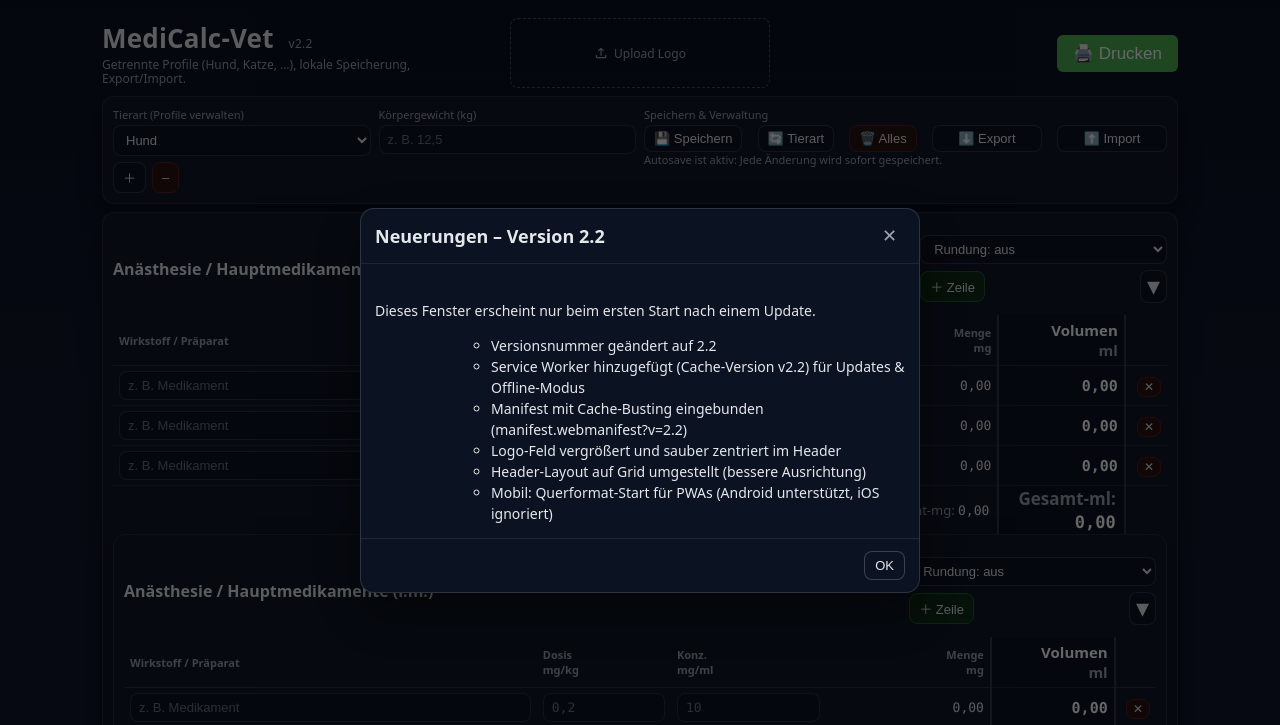
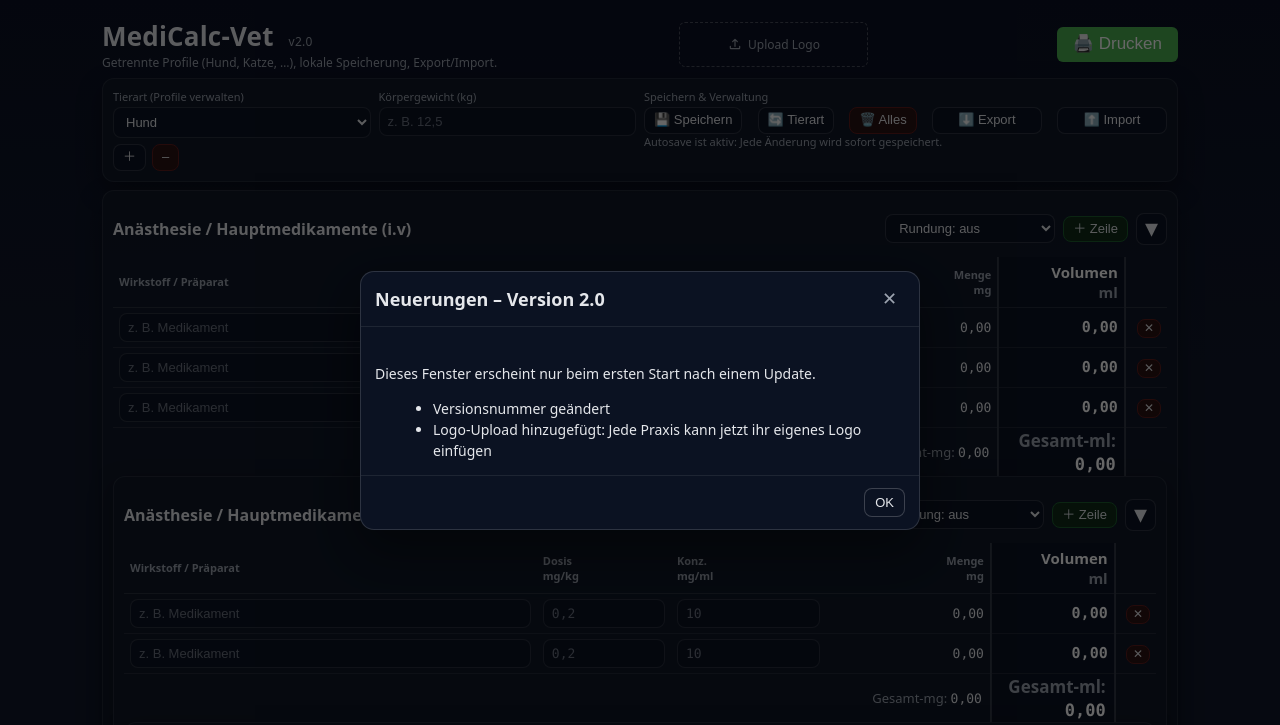
Before and after one commit to Marco201080/dsierrechner, a plain HTML site: page index.html in a window 1280 px wide. Shown: the top 725 px of the page. Drawn offline with Linux system fonts and the light colour scheme.

Commit message:
Add files via upload

```diff
--- a/index.html
+++ b/index.html
@@ -4,7 +4,6 @@
   <meta charset="utf-8" />
   <meta name="viewport" content="width=device-width, initial-scale=1" />
   <title>MediCalc-Vet – Profile (v5.2)</title>
-  <link rel="manifest" href="manifest.webmanifest?v=2.2">
   <style>
     :root { --bg:#0f172a; --panel:#111827; --ink:#e5e7eb; --muted:#9ca3af; --accent:#22c55e; --danger:#ef4444; --sep:rgba(255,255,255,.10); }
     * { box-sizing: border-box; }
@@ -45,7 +44,17 @@
     @media (max-width: 720px) { .grid { grid-template-columns: repeat(6, 1fr); } }
 
 
-/* Logo area (cleaned) will be styled below */.footer-mk {
+/* Logo Styling */
+.logo-wrap { display:flex; align-items:center; justify-content:center; padding:0 12px; }
+.logo-wrap img { height: 60px; width:auto; display:block; }
+@media (max-width: 640px) { .logo-wrap img { height: 45px; } }
+ }
+
+
+
+
+
+.footer-mk {
   margin-top: 20px;
   width: 100%;
   text-align: right;
@@ -66,17 +75,6 @@ table thead th:last-child,
 table tfoot td:last-child {
   font-size: 15px;
   font-weight: bold;
-}
-
-
-/* --- Header layout: perfect center for logo, actions right --- */
-header { display:grid; grid-template-columns: 1fr auto 1fr; align-items:center; gap:10px; margin-bottom:8px; }
-.header-left { grid-column: 1; }
-.logo-wrap { grid-column: 2; display:flex; align-items:center; justify-content:center; padding:0 12px; }
-.actions { grid-column: 3; display:flex; justify-content:flex-end; align-items:center; }
-#logo-slot img { width:100%; height:100%; display:none; object-fit:contain; }
-@media (max-width: 640px) {
-  #logo-slot { width:200px !important; height:60px !important; }
 }
 
 </style>
@@ -119,6 +117,9 @@ header { display:grid; grid-template-columns: 1fr auto 1fr; align-items:center;
   background-color: #45a049 !important;
 }
 </style>
+
+
+<link rel="manifest" href="manifest.webmanifest">
 <meta name="theme-color" content="#0b0f14">
 <link rel="apple-touch-icon" href="icons/icon-180.png">
 
@@ -235,6 +236,7 @@ table tfoot td:nth-last-child(2) {
   color: #ffffff !important;
 }
 </style>
+<link rel="manifest" href="manifest.webmanifest">
 <link rel="icon" type="image/png" href="mc-icon.png">
 
 <style>
@@ -271,6 +273,39 @@ table tfoot td:nth-last-child(2) {
   font-size: 18px; cursor: pointer; padding: 4px 8px; border-radius: 6px;
 }
 #version-modal .btn-x:hover { background: rgba(255,255,255,.06); color: #e5e7eb; }
+
+/* === Landscape fixes for table headers (rounding + add-row buttons) === */
+@media (orientation: landscape) {
+  .card > .rowbar { gap: 10px; }
+  .card > .rowbar > strong {
+    flex: 1 1 auto;
+    min-width: 200px;
+  }
+  .card > .rowbar > .rowbar {
+    flex: 0 0 auto;
+    display: flex;
+    align-items: center;
+    gap: 8px;
+    flex-wrap: nowrap;      /* keep controls on one line in landscape */
+    white-space: nowrap;
+  }
+  .card select.btn {
+    min-width: 170px;       /* stable width for the 'Rundung' select */
+  }
+  .btn, .btn.accent, .btn.danger, .btn.ghost {
+    vertical-align: middle;
+    line-height: 1.1;       /* consistent control heights */
+  }
+  /* Make toggle icon button consistent */
+  #btn-toggle-1, #btn-toggle-2, #btn-toggle-3 {
+    padding: 0 8px !important;
+    height: 32px;
+    display: inline-flex;
+    align-items: center;
+    justify-content: center;
+  }
+}
+
 </style>
 
 </head>
@@ -278,12 +313,12 @@ table tfoot td:nth-last-child(2) {
   <div class="wrap">
     <header>
       <div class="header-left">
-        <h1>MediCalc-Vet <span style="font-size:12px; font-weight:normal; color:#9ca3af; margin-left:8px;">v2.2</span></h1>
+        <h1>MediCalc-Vet <span style="font-size:12px; font-weight:normal; color:#9ca3af; margin-left:8px;">v2.0</span></h1>
         <div class="sub">Getrennte Profile (Hund, Katze, …), lokale Speicherung, Export/Import.</div>
       </div>
 
 <div class="logo-wrap" title="Praxis-Logo">
-  <div id="logo-slot" tabindex="0" role="button" aria-label="Logo hochladen" style="width:260px;height:70px;position:relative;overflow:hidden;display:flex;align-items:center;justify-content:center;border:1px dashed rgba(255,255,255,.25);border-radius:8px;background:transparent;margin:auto;">
+  <div id="logo-slot" tabindex="0" role="button" aria-label="Logo hochladen" style="width:189px;height:45px;position:relative;overflow:hidden;display:flex;align-items:center;justify-content:center;border:1px dashed rgba(255,255,255,.25);border-radius:6px;background:transparent;">
     <input type="file" id="logo-input" accept="image/*" aria-label="Logo-Datei auswählen" style="display:none;">
     <div id="logo-placeholder" style="display:flex;gap:6px;align-items:center;font-size:12px;color:#9ca3af;pointer-events:none;">
       <!-- tiny inline upload icon -->
@@ -914,19 +949,15 @@ if ('serviceWorker' in navigator) {
 <div id="version-modal-backdrop" role="dialog" aria-modal="true" aria-labelledby="version-modal-title">
   <div id="version-modal">
     <header>
-      <h3 id="version-modal-title">Neuerungen – Version&nbsp;2.2</h3>
+      <h3 id="version-modal-title">Neuerungen – Version&nbsp;2.0</h3>
       <button class="btn-x" id="version-modal-x" aria-label="Popup schließen">✕</button>
     </header>
     <div class="modal-body">
       <p>Dieses Fenster erscheint nur beim ersten Start nach einem Update.</p>
-      <ul><ul>
-  <li>Versionsnummer geändert auf 2.2</li>
-  <li>Service Worker hinzugefügt (Cache-Version v2.2) für Updates & Offline-Modus</li>
-  <li>Manifest mit Cache-Busting eingebunden (manifest.webmanifest?v=2.2)</li>
-  <li>Logo-Feld vergrößert und sauber zentriert im Header</li>
-  <li>Header-Layout auf Grid umgestellt (bessere Ausrichtung)</li>
-  <li>Mobil: Querformat-Start für PWAs (Android unterstützt, iOS ignoriert)</li>
-</ul></ul>
+      <ul>
+        <li>Versionsnummer geändert</li>
+        <li>Logo-Upload hinzugefügt: Jede Praxis kann jetzt ihr eigenes Logo einfügen</li>
+      </ul>
     </div>
     <div class="modal-actions">
       <button class="btn-close" id="version-modal-close">OK</button>
@@ -936,7 +967,7 @@ if ('serviceWorker' in navigator) {
 
 <script>
 (function() {
-  const CURRENT_VERSION = '2.2';
+  const CURRENT_VERSION = '2.0';
   const KEY = 'mediCalcVet_seen_version_' + CURRENT_VERSION;
 
   function showModal() {
```
